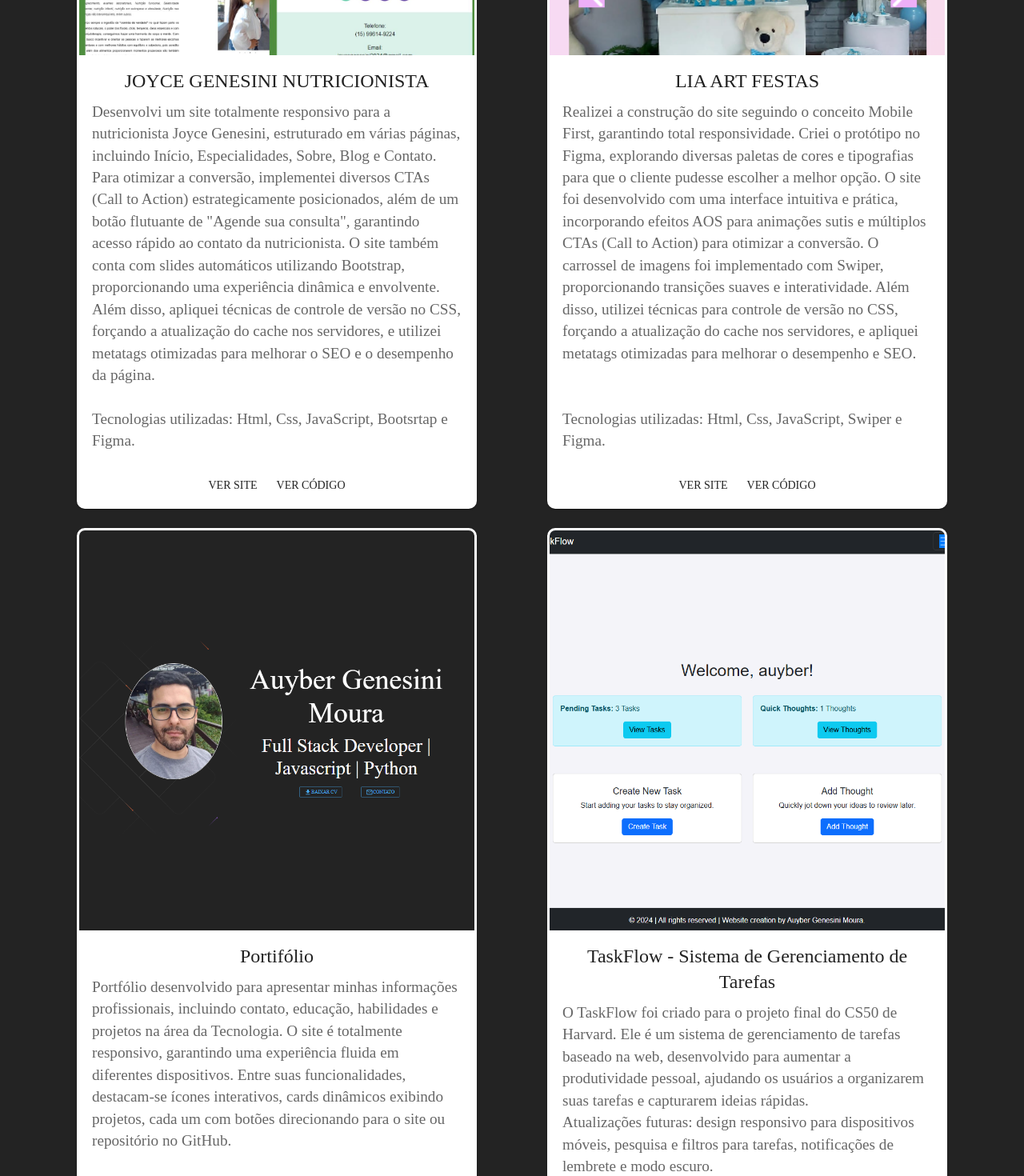
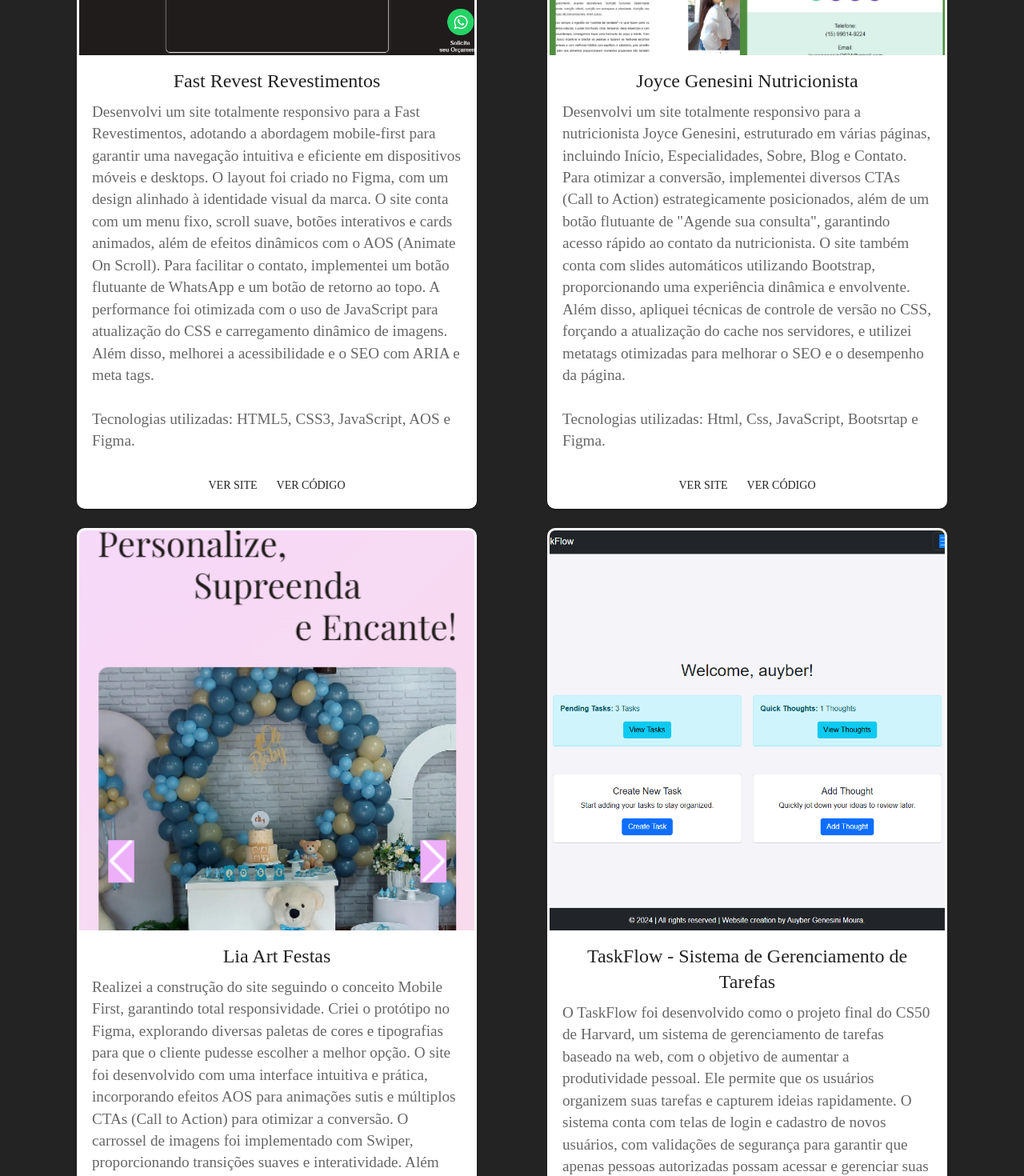
Before and after one commit to auyber/Auyber-portfolio, a React (Vite) app: page / in a window 1280 px wide. Shown: the part 2380-3850 px from the top of the page at 80% size. Built offline with nearby package versions, Linux system fonts and the light colour scheme.

Commit message:
feat: Update Fast Revest project on portfolio

```diff
--- a/src/components/Card/fastrevest.tsx
+++ b/src/components/Card/fastrevest.tsx
@@ -4,7 +4,7 @@ import CardContent from '@mui/material/CardContent';
 import CardMedia from '@mui/material/CardMedia';
 import Button from '@mui/material/Button';
 import Typography from '@mui/material/Typography';
-import fastrevest from "../../assets/images/fastrevest.jpg";
+import fastrevest from "../../assets/images/fast.png";
 
 export default function ActionAreaCardfastrevest() {
   return (
@@ -23,14 +23,13 @@ export default function ActionAreaCardfastrevest() {
           Fast Revest Revestimentos
         </Typography>
         <Typography variant="body2" color="text.secondary" textAlign="left" sx={{ fontSize: '1.2rem'}}>
-          Site responsivo criado para a Fastrevest, mostrando tudo sobre o serviço de instalação de capas automotivas e seus benefícios. Há um botão flutuante na página que faz com que seja direcionado para o topo da página, botões de contatos interativos e galeria de fotos do serviço oferecido.   <br />
-          Atualizações futuras: botão flutuante nas páginas de "fale conosco" e novo design.<br /><br /><br /><br />
-          Tecnologias utilizadas: Html, Css, JavaScript
+        Desenvolvi um site totalmente responsivo para a Fast Revestimentos, adotando a abordagem mobile-first para garantir uma navegação intuitiva e eficiente em dispositivos móveis e desktops. O layout foi criado no Figma, com um design alinhado à identidade visual da marca. O site conta com um menu fixo, scroll suave, botões interativos e cards animados, além de efeitos dinâmicos com o AOS (Animate On Scroll). Para facilitar o contato, implementei um botão flutuante de WhatsApp e um botão de retorno ao topo. A performance foi otimizada com o uso de JavaScript para atualização do CSS e carregamento dinâmico de imagens. Além disso, melhorei a acessibilidade e o SEO com ARIA e meta tags.<br /><br />
+          Tecnologias utilizadas: HTML5, CSS3, JavaScript, AOS e Figma.
         </Typography>
       </CardContent>
       <CardActions sx={{ justifyContent: 'center' }}>
       <Button size="medium" href="https://www.fastrevestrevestimentos.com.br" target='_blank'>Ver Site</Button>
-        <Button size="medium" href="https://github.com/auyber/fast-revest-capas" target='_blank'>Ver Código</Button>
+        <Button size="medium" href="https://github.com/auyber/Fast-Revest-2.0" target='_blank'>Ver Código</Button>
       </CardActions>
     </Card>
   );
--- a/src/components/Card/liaartfestas.tsx
+++ b/src/components/Card/liaartfestas.tsx
@@ -20,7 +20,7 @@ export default function ActionAreaCardliaartfestas() {
       />
       <CardContent>
         <Typography gutterBottom variant="h5" component="div" textAlign="center">
-          LIA ART FESTAS
+          Lia Art Festas
         </Typography>
         <Typography variant="body2" color="text.secondary" textAlign="left" sx={{ fontSize: '1.2rem'}}>
         Realizei a construção do site seguindo o conceito Mobile First, garantindo total responsividade. Criei o protótipo no Figma, explorando diversas paletas de cores e tipografias para que o cliente pudesse escolher a melhor opção. O site foi desenvolvido com uma interface intuitiva e prática, incorporando efeitos AOS para animações sutis e múltiplos CTAs (Call to Action) para otimizar a conversão. O carrossel de imagens foi implementado com Swiper, proporcionando transições suaves e interatividade. Além disso, utilizei técnicas para controle de versão no CSS, forçando a atualização do cache nos servidores, e apliquei metatags otimizadas para melhorar o desempenho e SEO. <br /><br /><br />
--- a/src/components/Card/nutri.tsx
+++ b/src/components/Card/nutri.tsx
@@ -20,7 +20,7 @@ export default function ActionAreaCardNutri() {
       />
       <CardContent>
         <Typography gutterBottom variant="h5" component="div" textAlign="center">
-          JOYCE GENESINI NUTRICIONISTA
+          Joyce Genesini Nutricionista
         </Typography>
         <Typography variant="body2" color="text.secondary" textAlign="left" sx={{ fontSize: '1.2rem'}}>
         Desenvolvi um site totalmente responsivo para a nutricionista Joyce Genesini, estruturado em várias páginas, incluindo Início, Especialidades, Sobre, Blog e Contato. Para otimizar a conversão, implementei diversos CTAs (Call to Action) estrategicamente posicionados, além de um botão flutuante de "Agende sua consulta", garantindo acesso rápido ao contato da nutricionista. O site também conta com slides automáticos utilizando Bootstrap, proporcionando uma experiência dinâmica e envolvente. Além disso, apliquei técnicas de controle de versão no CSS, forçando a atualização do cache nos servidores, e utilizei metatags otimizadas para melhorar o SEO e o desempenho da página.<br/><br />
--- a/src/components/Card/portfolio.tsx
+++ b/src/components/Card/portfolio.tsx
@@ -20,7 +20,7 @@ export default function ActionAreaCardportfolio() {
       />
       <CardContent>
         <Typography gutterBottom variant="h5" component="div" textAlign="center">
-          Portifólio
+          Portfólio
         </Typography>
         <Typography variant="body2" color="text.secondary" textAlign="left" sx={{ fontSize: '1.2rem'}}>
         Portfólio desenvolvido para apresentar minhas informações profissionais, incluindo contato, educação, habilidades e projetos na área da Tecnologia. O site é totalmente responsivo, garantindo uma experiência fluida em diferentes dispositivos.  Entre suas funcionalidades, destacam-se ícones interativos, cards dinâmicos exibindo projetos, cada um com botões direcionando para o site ou repositório no GitHub.     <br />
--- a/src/components/Card/taskflow.tsx
+++ b/src/components/Card/taskflow.tsx
@@ -24,10 +24,10 @@ export default function ActionAreaCardtaskflow() {
   TaskFlow - Sistema de Gerenciamento de Tarefas
   </Typography>
   <Typography variant="body2" color="text.secondary" textAlign="left" sx={{ fontSize: '1.2rem' }}>
-    O TaskFlow foi criado para o projeto final do CS50 de Harvard. Ele é um sistema de gerenciamento de tarefas baseado na web, desenvolvido para aumentar a produtividade pessoal, ajudando os usuários a organizarem suas tarefas e capturarem ideias rápidas.
-    <br />
+  O TaskFlow foi desenvolvido como o projeto final do CS50 de Harvard, um sistema de gerenciamento de tarefas baseado na web, com o objetivo de aumentar a produtividade pessoal. Ele permite que os usuários organizem suas tarefas e capturem ideias rapidamente. O sistema conta com telas de login e cadastro de novos usuários, com validações de segurança para garantir que apenas pessoas autorizadas possam acessar e gerenciar suas informações.
+    <br/><br/>
     Atualizações futuras: design responsivo para dispositivos móveis, pesquisa e filtros para tarefas, notificações de lembrete e modo escuro.
-    <br /><br /><br /><br />
+    <br /><br />
     Tecnologias utilizadas: Flask, SQLAlchemy, Python.
   </Typography>
       </CardContent>
--- a/src/pages/section/Projects/Projects.tsx
+++ b/src/pages/section/Projects/Projects.tsx
@@ -1,8 +1,9 @@
 import { Container, Grid, Typography, styled } from "@mui/material";
 import ActionAreaCardNutri from "../../../components/Card/nutri";
 import ActionAreaCardliaartfestas from "../../../components/Card/liaartfestas";
-import ActionAreaCardPortfolio from "../../../components/Card/portfolio"; // Importe o novo card
-import ActionAreaCardTaskFlow from "../../../components/Card/taskflow"; // Importe o novo card
+import ActionAreaCardTaskFlow from "../../../components/Card/taskflow";
+import ActionAreaCardfastrevest from "../../../components/Card/fastrevest";
+import ActionAreaCardportfolio from "../../../components/Card/portfolio";
 
 const Projects = () => {
   const StyledHero = styled("div")(({ theme }) => ({
@@ -40,20 +41,27 @@ const Projects = () => {
           {/* Primeira linha de cards */}
           <Grid container display="flex" justifyContent="center" spacing={3} pt={3}>
             <Grid item xs={12} sm={6} md={6} display="flex" justifyContent="center">
-              <ActionAreaCardNutri />
+              <ActionAreaCardfastrevest />
             </Grid>
             <Grid item xs={12} sm={6} md={6} display="flex" justifyContent="center">
-              <ActionAreaCardliaartfestas />
+              <ActionAreaCardNutri />
             </Grid>
           </Grid>
 
           {/* Segunda linha de cards - Portfolio e TaskFlow */}
           <Grid container display="flex" justifyContent="center" spacing={3} pt={3}>
             <Grid item xs={12} sm={6} md={6} display="flex" justifyContent="center">
-              <ActionAreaCardPortfolio />
+              <ActionAreaCardliaartfestas />
             </Grid>
             <Grid item xs={12} sm={6} md={6} display="flex" justifyContent="center">
               <ActionAreaCardTaskFlow />
+            </Grid>
+          </Grid>
+
+          {/* terceira linha de cards - Fastrevest */}
+          <Grid container display="flex" justifyContent="center" spacing={3} pt={3}>
+            <Grid item xs={12} sm={6} md={6} display="flex" justifyContent="center">
+              <ActionAreaCardportfolio />
             </Grid>
           </Grid>
 
```
Also changed, not shown: src/assets/images/fast.png (added), src/assets/images/fastrevest.jpg (deleted).
